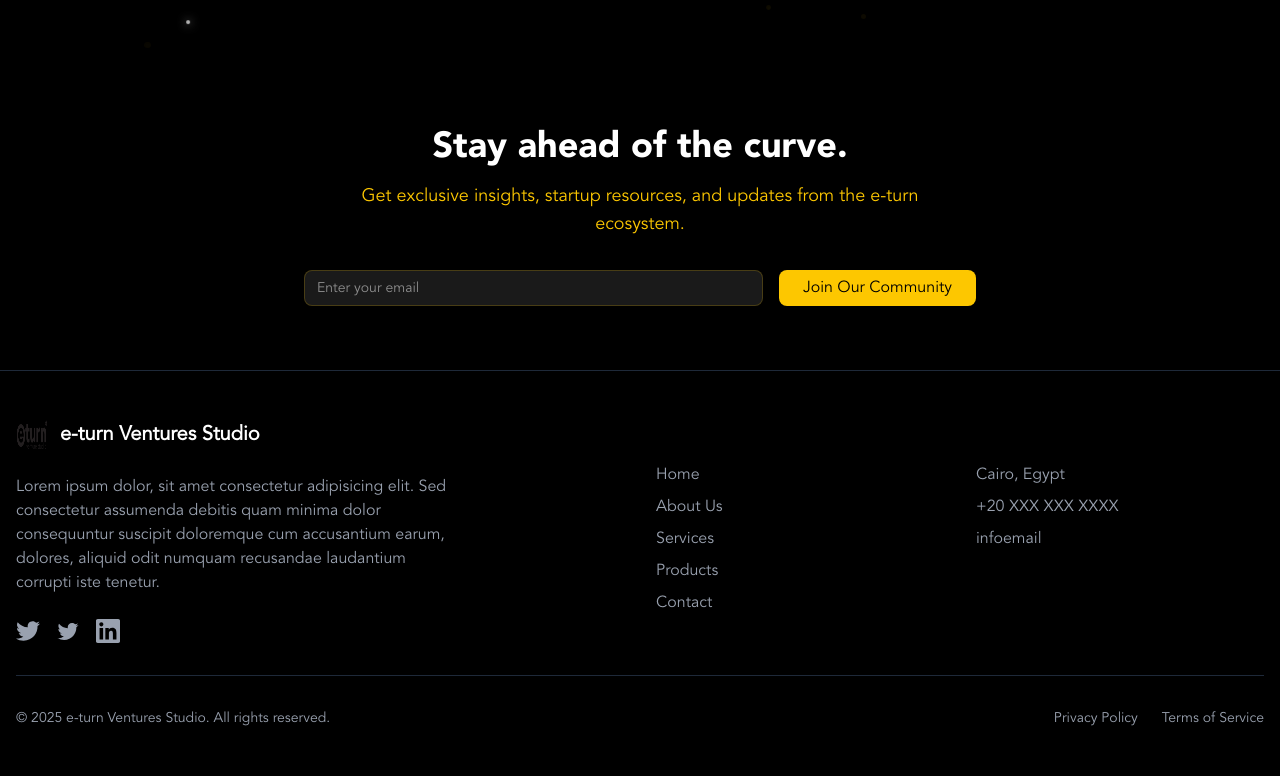
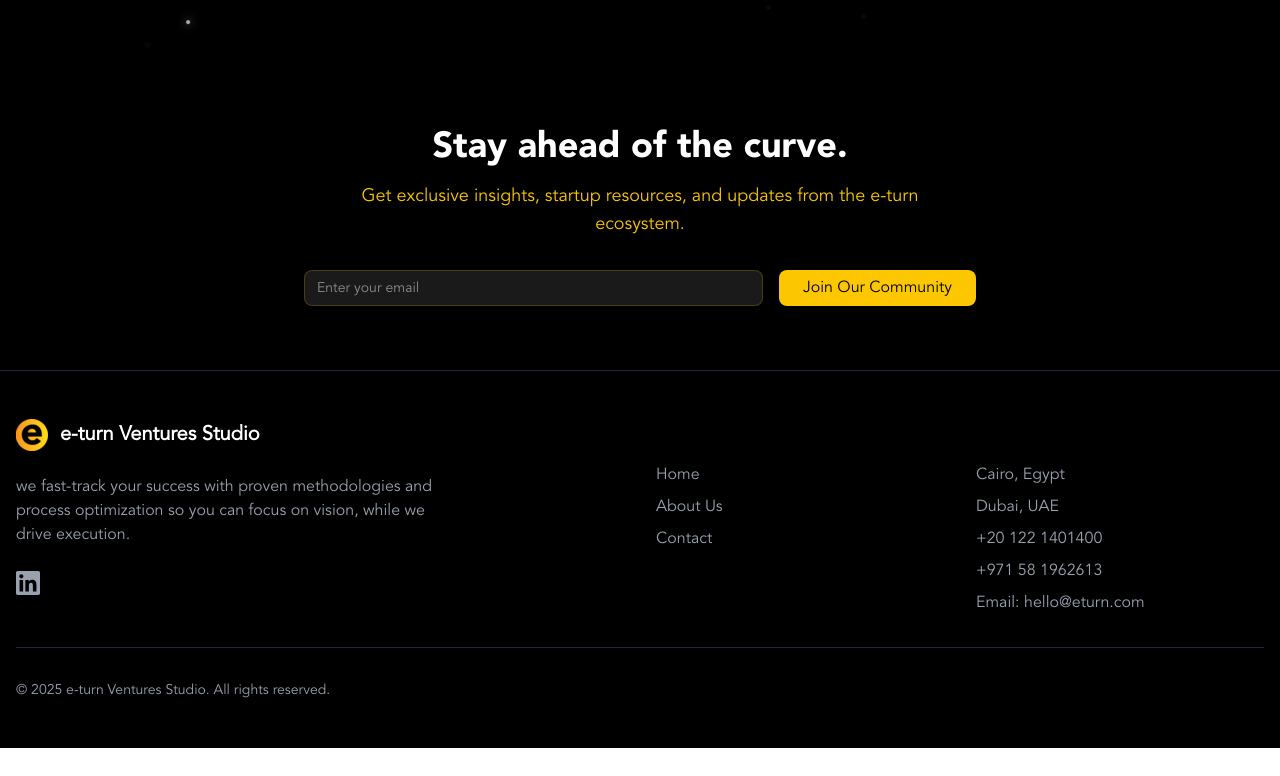
Before and after one commit to sammerasker/e-turn-re, a React (Vite) app: page / in a window 1280 px wide. Shown: the part 6500-7276 px from the top of the page. After the commit the page ends 7248 px from the top, so only its background shows below. Built offline with nearby package versions, Linux system fonts and the light colour scheme.

Commit message:
form fixed

```diff
--- a/src/components/Footer.jsx
+++ b/src/components/Footer.jsx
@@ -9,27 +9,17 @@
           <div className="md:col-span-2">
             <div className="flex items-center mb-6">
               <img
-                src="/src/assets/logo.png"
+                src="/favicon.png"
                 alt="e-turn Ventures Studio"
                 className="w-8 h-8 mr-3"
               />
               <span className="text-xl font-bold">e-turn Ventures Studio</span>
             </div>
             <p className="text-gray-400 mb-6 max-w-md">
-              Lorem ipsum dolor, sit amet consectetur adipisicing elit. Sed consectetur assumenda debitis quam minima dolor consequuntur suscipit doloremque cum accusantium earum, dolores, aliquid odit numquam recusandae laudantium corrupti iste tenetur.
+              we fast-track your success with proven methodologies and process optimization so you can focus on vision, while we drive execution.
             </p>
             <div className="flex space-x-4">
-              <a href="#" className="text-gray-400 hover:text-white transition-colors">
-                <svg className="w-6 h-6" fill="currentColor" viewBox="0 0 24 24">
-                  <path d="M24 4.557c-.883.392-1.832.656-2.828.775 1.017-.609 1.798-1.574 2.165-2.724-.951.564-2.005.974-3.127 1.195-.897-.957-2.178-1.555-3.594-1.555-3.179 0-5.515 2.966-4.797 6.045-4.091-.205-7.719-2.165-10.148-5.144-1.29 2.213-.669 5.108 1.523 6.574-.806-.026-1.566-.247-2.229-.616-.054 2.281 1.581 4.415 3.949 4.89-.693.188-1.452.232-2.224.084.626 1.956 2.444 3.379 4.6 3.419-2.07 1.623-4.678 2.348-7.29 2.04 2.179 1.397 4.768 2.212 7.548 2.212 9.142 0 14.307-7.721 13.995-14.646.962-.695 1.797-1.562 2.457-2.549z"/>
-                </svg>
-              </a>
-              <a href="#" className="text-gray-400 hover:text-white transition-colors">
-                <svg className="w-6 h-6" fill="currentColor" viewBox="0 0 24 24">
-                  <path d="M22.46 6c-.77.35-1.6.58-2.46.69.88-.53 1.56-1.37 1.88-2.38-.83.5-1.75.85-2.72 1.05C18.37 4.5 17.26 4 16 4c-2.35 0-4.27 1.92-4.27 4.29 0 .34.04.67.11.98C8.28 9.09 5.11 7.38 3 4.79c-.37.63-.58 1.37-.58 2.15 0 1.49.75 2.81 1.91 3.56-.71 0-1.37-.2-1.95-.5v.03c0 2.08 1.48 3.82 3.44 4.21a4.22 4.22 0 0 1-1.93.07 4.28 4.28 0 0 0 4 2.98 8.521 8.521 0 0 1-5.33 1.84c-.34 0-.68-.02-1.02-.06C3.44 20.29 5.7 21 8.12 21 16 21 20.33 14.46 20.33 8.79c0-.19 0-.37-.01-.56.84-.6 1.56-1.36 2.14-2.23z"/>
-                </svg>
-              </a>
-              <a href="#" className="text-gray-400 hover:text-white transition-colors">
+              <a href="https://www.linkedin.com/company/eturn-ventures/" className="text-gray-400 hover:text-white transition-colors">
                 <svg className="w-6 h-6" fill="currentColor" viewBox="0 0 24 24">
                   <path d="M20.447 20.452h-3.554v-5.569c0-1.328-.027-3.037-1.852-3.037-1.853 0-2.136 1.445-2.136 2.939v5.667H9.351V9h3.414v1.561h.046c.477-.9 1.637-1.85 3.37-1.85 3.601 0 4.267 2.37 4.267 5.455v6.286zM5.337 7.433c-1.144 0-2.063-.926-2.063-2.065 0-1.138.92-2.063 2.063-2.063 1.14 0 2.064.925 2.064 2.063 0 1.139-.925 2.065-2.064 2.065zm1.782 13.019H3.555V9h3.564v11.452zM22.225 0H1.771C.792 0 0 .774 0 1.729v20.542C0 23.227.792 24 1.771 24h20.451C23.2 24 24 23.227 24 22.271V1.729C24 .774 23.2 0 22.222 0h.003z"/>
                 </svg>
@@ -43,8 +33,6 @@
             <ul className="space-y-2">
               <li><a href="#home" className="text-gray-400 hover:text-white transition-colors">Home</a></li>
               <li><a href="#about" className="text-gray-400 hover:text-white transition-colors">About Us</a></li>
-              <li><a href="#services" className="text-gray-400 hover:text-white transition-colors">Services</a></li>
-              <li><a href="#products" className="text-gray-400 hover:text-white transition-colors">Products</a></li>
               <li><a href="#contact" className="text-gray-400 hover:text-white transition-colors">Contact</a></li>
             </ul>
           </div>
@@ -54,8 +42,10 @@
             <h3 className="text-lg font-semibold mb-4">Contact</h3>
             <div className="space-y-2 text-gray-400">
               <p>Cairo, Egypt</p>
-              <p>+20 XXX XXX XXXX</p>
-              <p>infoemail</p>
+              <p>Dubai, UAE</p>
+              <p>+20 122 1401400</p>
+              <p>+971 58 1962613</p>
+              <p>Email: hello@eturn.com</p>
             </div>
           </div>
         </div>
@@ -65,10 +55,12 @@
           <p className="text-gray-400 text-sm">
             © 2025 e-turn Ventures Studio. All rights reserved.
           </p>
+          {/*
           <div className="flex space-x-6 mt-4 md:mt-0">
             <a href="#" className="text-gray-400 hover:text-white text-sm transition-colors">Privacy Policy</a>
             <a href="#" className="text-gray-400 hover:text-white text-sm transition-colors">Terms of Service</a>
-          </div>
+          </div> */}
+
         </div>
       </div>
     </footer>
--- a/src/pages/Connect.jsx
+++ b/src/pages/Connect.jsx
@@ -11,8 +11,8 @@
 import { Button } from "@/components/ui/button";
 import { Textarea } from "@/components/ui/textarea";
 import { Mail, Phone, MapPin, Users, DollarSign, Building, Rocket, Linkedin } from "lucide-react";
-import { toast } from "sonner";
-import { motion } from 'framer-motion'; // Ensure motion is imported
+import { toast, Toaster } from "sonner"; // Import Toaster as well
+import { motion } from 'framer-motion';
 
 const Connect = () => {
   const [isSubmitting, setIsSubmitting] = useState(false);
@@ -258,6 +258,15 @@
     .animate-on-scroll {
       opacity: 0; /* Start invisible */
     }
+
+    /* Custom Toast Styling */
+    .custom-toast-success {
+      background: linear-gradient(to right, rgba(0, 0, 0, 0.9), rgba(253, 224, 71, 0.4)); /* Black to yellow-400 with transparency */
+      color: white;
+      border-radius: 0.5rem; /* rounded-lg */
+      box-shadow: 0 4px 6px rgba(0, 0, 0, 0.1);
+      font-weight: 500;
+    }
   `;
 
   useEffect(() => {
@@ -421,7 +430,10 @@
       const response = await window.emailjs.send("service_tkd6izv", "template_17z3jge", templateParams);
 
       if (response.status === 200) {
-        toast.success("Your message has been sent successfully!");
+        toast.success("Your message was sent, we'll contact you as soon as possible", {
+          duration: 5000, // 5 seconds
+          className: "custom-toast-success", // Apply custom class for styling
+        });
         setFormData({
           name: "",
           email: "",
@@ -474,6 +486,8 @@
 
   return (
     <div className="min-h-screen bg-black text-white font-['Inter']">
+      <Toaster position="bottom-right" richColors /> {/* Toaster component added */}
+
       {/* Hero Section & Connect Options - Animated */}
       <section ref={heroSectionRef} className="relative overflow-hidden animated-section-ep bg-black pt-20 md:pt-24 pb-16">
         {/* Background animation elements */}
@@ -533,7 +547,7 @@
                   </CardHeader>
                   <CardContent className="flex justify-center pb-6">
                     <Button
-                      className="bg-[#FF9F1C] text-white hover:bg-opacity-90 font-semibold px-6 py-2 rounded-full"
+                      className="bg-[#FF9F1C] text-white hover:bg-opacity-90 font-semibold px-6 py-2 rounded-full cursor-pointer" // Added cursor-pointer
                       onClick={() => document.getElementById('contact-form')?.scrollIntoView({ behavior: 'smooth' })}
                     >
                       {option.buttonText}
@@ -638,7 +652,8 @@
                   <Button
                     type="submit"
                     disabled={isSubmitting}
-                    className="w-full bg-[#FF9F1C] text-white hover:bg-opacity-90 font-semibold rounded-full"
+                    className="w-full bg-[#FF9F1C] text-white hover:bg-yellow-800 font-semibold rounded-full cursor-pointer" // Added cursor-pointer
+
                   >
                     {isSubmitting ? "Sending..." : "Send Message"}
                   </Button>
```
